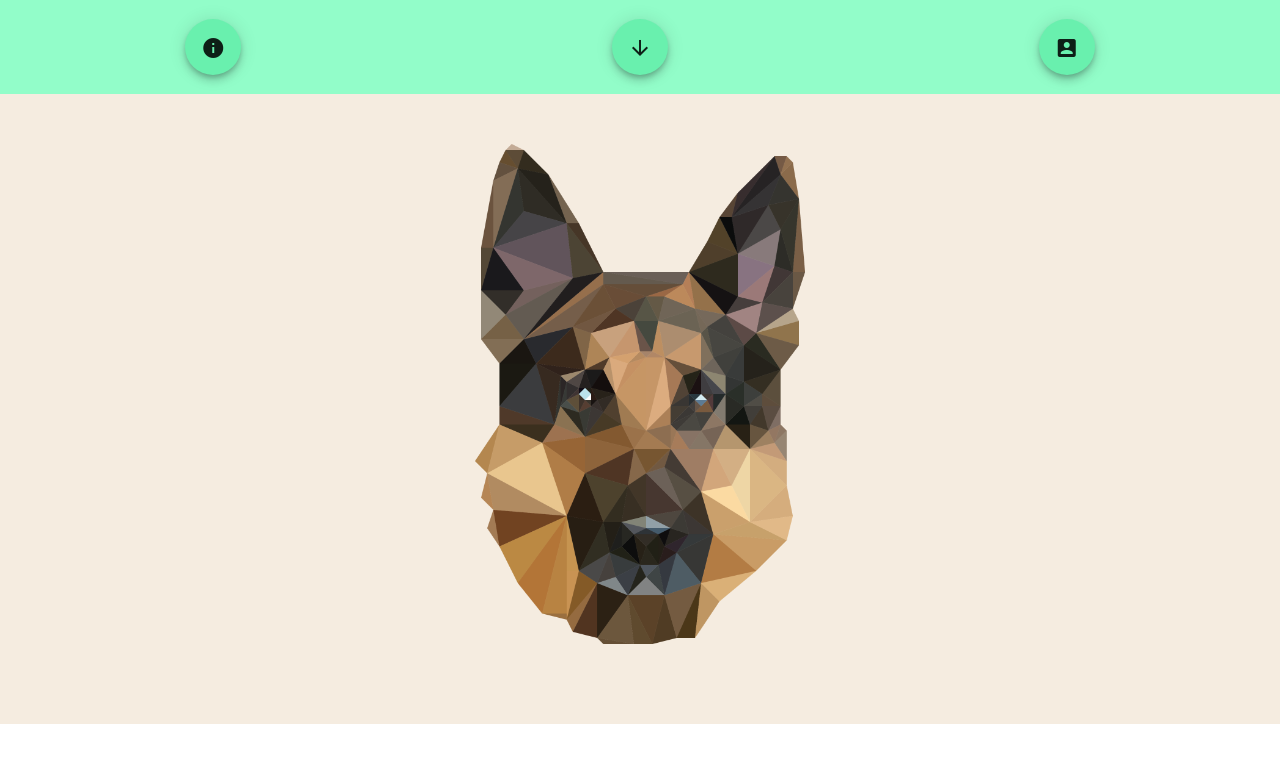
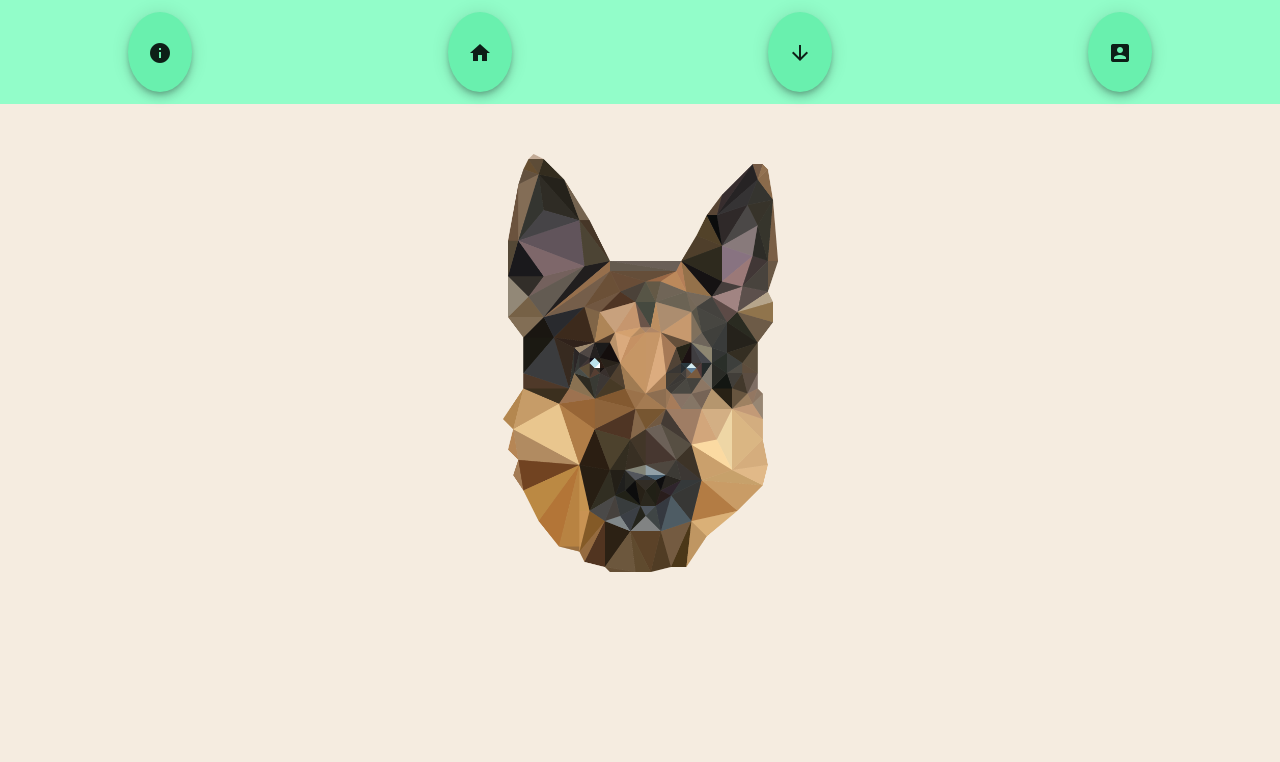
Before and after one commit to Florianbracke/kingsize, an Angular app: page / in a window 1280 px wide. Shown: the top 762 px of the page. Built offline with nearby package versions, Linux system fonts and the light colour scheme.

Commit message:
add routing

```diff
--- a/src/app/app-routing.module.ts
+++ b/src/app/app-routing.module.ts
@@ -1,7 +1,17 @@
 import { NgModule } from '@angular/core';
 import { RouterModule, Routes } from '@angular/router';
+import { GeolocationComponent } from './geolocation/geolocation.component';
+import { HomepageComponent } from './homepage/homepage.component';
+import {AboutusComponent} from './aboutus/aboutus.component';
+import {LoginComponent} from './login/login.component'
 
-const routes: Routes = [];
+const routes: Routes = [
+
+  { path: ''                , component: HomepageComponent},
+  { path: 'Geolocation'     , component: GeolocationComponent},
+  { path: 'About-us', component: AboutusComponent},
+  { path: 'Login', component: LoginComponent},
+];
 
 @NgModule({
   imports: [RouterModule.forRoot(routes)],
--- a/src/app/app.component.html
+++ b/src/app/app.component.html
@@ -1,4 +1,6 @@
 
 <app-header></app-header>
 
-<app-homepage></app-homepage>
+
+
+<router-outlet></router-outlet>
--- a/src/app/header/header.component.css
+++ b/src/app/header/header.component.css
@@ -3,18 +3,21 @@
     display: flex;
     flex-direction: row;
     justify-content: center;
-    height: auto;
+    height: 13vh;
     align-items: center;
+
 }
 
 .headerDiv{
-    display: flex;
-    flex-direction: column;
-    justify-content: center;
-    align-items: center;
     width: auto;
     margin-left: auto;
     margin-right: auto;
     margin-top: 1.5%;
     margin-bottom: 1.5%;
 }
+
+
+.mat-fab {
+    height: 10vh !important;
+    width: 5vw  !important;
+}
--- a/src/app/header/header.component.html
+++ b/src/app/header/header.component.html
@@ -2,19 +2,27 @@
 
 
     <div class="headerDiv">
-        <button mat-fab color="accent" aria-label="Example icon button with a delete icon">
+        <button mat-fab color="accent" routerLink='/About-us' aria-label="Example icon button with a delete icon">
             <mat-icon>info_box</mat-icon>
         </button>
+    </div>
 
+    <div class="headerDiv">
+        <button mat-fab color="accent" routerLink='' aria-label="Example icon button with a delete icon">
+            <mat-icon>home</mat-icon>
+        </button>
     </div>
+
+
+
     <div class="headerDiv">
-        <button mat-fab color="accent" aria-label="Example icon button with a delete icon">
+        <button mat-fab color="accent" routerLink='/Geolocation' aria-label="Example icon button with a delete icon">
             <mat-icon>arrow_downward_box</mat-icon>
         </button>
     </div>
 
     <div class="headerDiv">
-        <button mat-fab color="accent" aria-label="Example icon button with a delete icon">
+        <button mat-fab color="accent" routerLink='/Login' aria-label="Example icon button with a delete icon">
             <mat-icon>account_box</mat-icon>
         </button>
     </div>
--- a/src/app/homepage/homepage.component.css
+++ b/src/app/homepage/homepage.component.css
@@ -2,13 +2,13 @@
     margin: 0;
     padding: 0;
     background-color: #f5ece0;
+    height: 87vh;
 }
 
 img {
     display: block;
     padding-top: 50px;
-    padding-bottom: 80px;
     margin-left: auto;
     margin-right: auto;
-    height: 500px;
+    height: 60%;
 }
```
